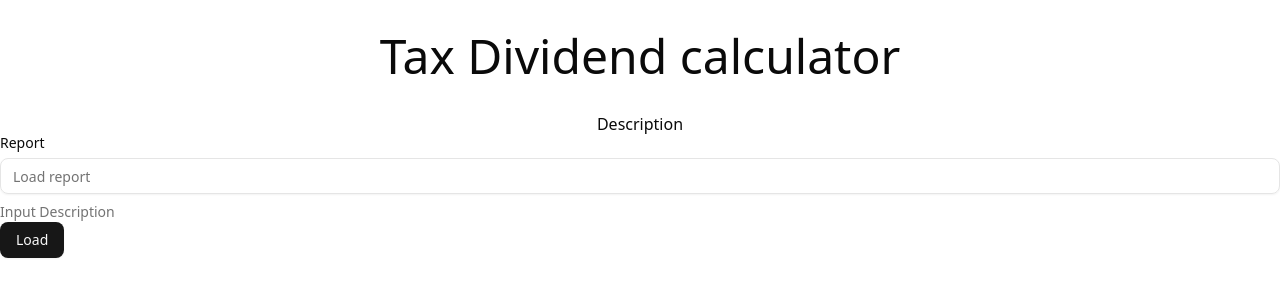
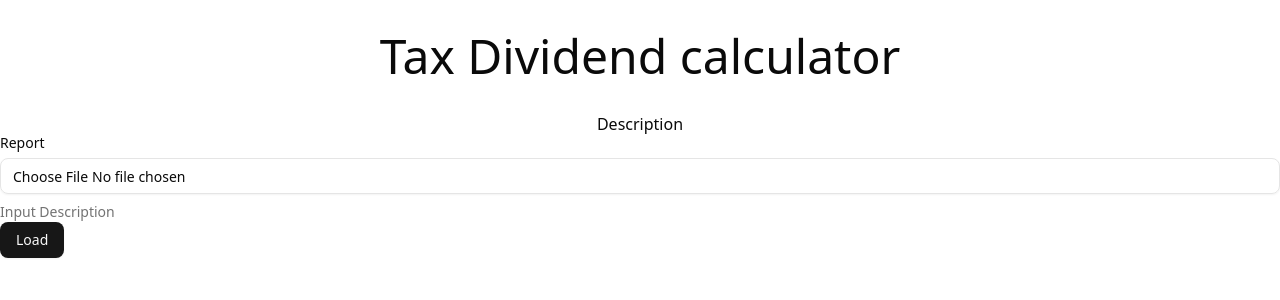
Before and after one commit to AndrewRatnikov/ib-devidends-calc, a React (Vite) app: page / in a window 1280 px wide. Shown: the top 300 px of the page. Built offline with nearby package versions, Linux system fonts and the light colour scheme.

Commit message:
Add form schema

```diff
--- a/src/components/LoadFileForm/LoadFileForm.jsx
+++ b/src/components/LoadFileForm/LoadFileForm.jsx
@@ -1,3 +1,5 @@
+import { loadFileFormSchema } from '@/src/schemas';
+import { zodResolver } from '@hookform/resolvers/zod';
 import { useForm } from 'react-hook-form';
 
 import { Button } from '../ui/button';
@@ -13,6 +15,7 @@ import { Input } from '../ui/input';
 
 export default function LoadFileForm() {
   const form = useForm({
+    resolver: zodResolver(loadFileFormSchema),
     defaultValues: {
       report: '',
     },
@@ -32,7 +35,7 @@ export default function LoadFileForm() {
               <FormLabel>Report</FormLabel>
 
               <FormControl>
-                <Input placeholder="Load report" {...field} />
+                <Input placeholder="Load report" type="file" {...field} />
               </FormControl>
 
               <FormDescription>Input Description</FormDescription>
--- /dev/null
+++ b/src/schemas/index.js
@@ -0,0 +1 @@
+export { loadFileFormSchema } from './loadFileFormSchema';
--- /dev/null
+++ b/src/schemas/loadFileFormSchema.js
@@ -0,0 +1,5 @@
+import { z } from 'zod';
+
+export const loadFileFormSchema = z.object({
+  report: z.instanceof(File, { message: 'A file is required' }),
+});
```
